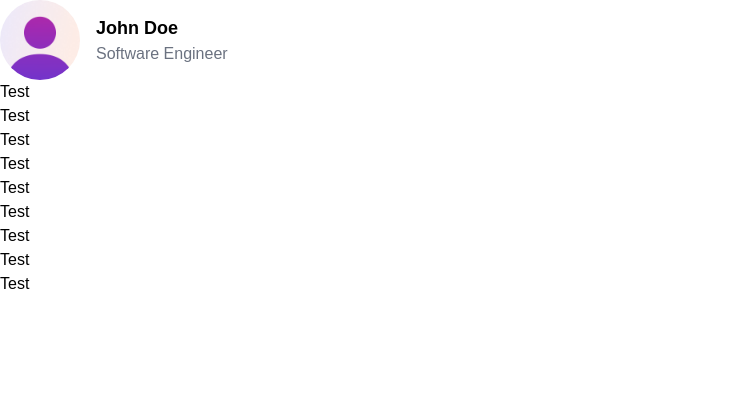
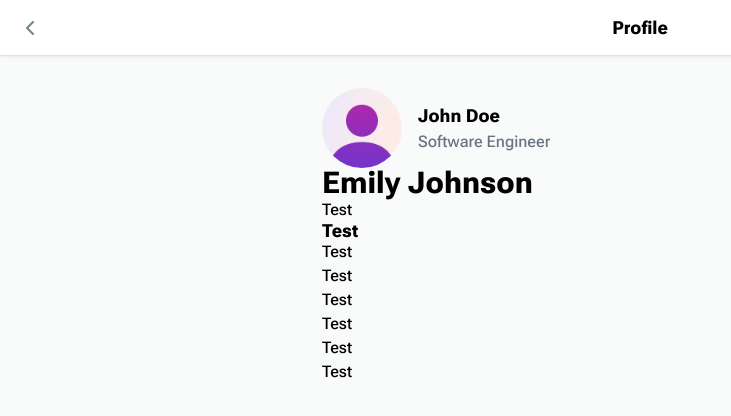
Before and after one commit to TheMaverink/metaversal-test, a Next.js app: page /profile in a window 1280 px wide. Shown: the top 416 px of the page, without its empty margins (0-731 px from the left). Built offline with nearby package versions, Linux system fonts and the light colour scheme.

Commit message:
extended tailwind config and TitileBar component

```diff
--- /dev/null
+++ b/app/components/PostCard/index.js
@@ -0,0 +1,7 @@
+import React from 'react'
+
+export default function PostCard() {
+  return (
+    <div>PostCard</div>
+  )
+}
--- /dev/null
+++ b/app/components/ProfileCard/index.js
@@ -0,0 +1,7 @@
+import React from 'react'
+
+export default function ProfileCard() {
+  return (
+    <div>ProfileCard</div>
+  )
+}
--- /dev/null
+++ b/app/components/TitleBar/index.js
@@ -0,0 +1,41 @@
+'use client';
+
+import React from 'react';
+import { useRouter, usePathname } from 'next/navigation';
+
+import { Heading3 } from '../typography';
+
+const BackButton = () => {
+  const router = useRouter();
+
+  const handleBack = () => {
+    router.back();
+  };
+
+  return (
+    <button
+      onClick={handleBack}
+      className="absolute top-1/2 left-[2%] transform -translate-y-1/2 w-6 h-12"
+    >
+      <img src="/images/icons/back-icon.png" alt="Back" />
+    </button>
+  );
+};
+
+//on figma i can see a button on the right side.. but is not mentioned on the specs?
+
+export default function TitleBar() {
+  const pathname = usePathname();
+
+  const isProfilePage = pathname == '/profile';
+
+  return (
+    <div
+      className="relative h-14 w-full flex items-center justify-center  border-b border-[#DFDFDF] bg-white"
+      style={{ boxShadow: '0px 1px 3px 0px #1A1A1A14' }}
+    >
+      {isProfilePage && <BackButton />}
+      <Heading3>{isProfilePage ? 'Profile' : 'Feed'}</Heading3>
+    </div>
+  );
+}
--- a/app/components/TopBar/index.js
+++ /dev/null
@@ -1,8 +0,0 @@
-import React from 'react'
-import {Heading3} from '../typography'
-
-export default function TopBar() {
-  return (
-    <div className=""><Heading3></Heading3></div>
-  )
-}
--- a/app/components/UserCard/index.js
+++ b/app/components/UserCard/index.js
@@ -0,0 +1,7 @@
+import React from 'react'
+
+export default function UserCard() {
+  return (
+    <div>UserCard</div>
+  )
+}
--- a/app/components/typography/index.js
+++ b/app/components/typography/index.js
@@ -1,5 +1,5 @@
 export const Heading1 = ({children})=>{
-    return <h1 className="text-primary">{children}</h1>
+    return <h1 className="text-h1">Emily Johnson</h1>
 }
 
 export const Heading2 = ({children})=>{
@@ -7,7 +7,7 @@ export const Heading2 = ({children})=>{
 }
 
 export const Heading3 = ({children})=>{
-    return <h3>{children}</h3>
+    return <h3 className="font-extrabold text-[18px] leading-[18px]">{children}</h3>
 }
 
 export const Heading4 = ({children})=>{
--- a/app/layout.js
+++ b/app/layout.js
@@ -1,29 +1,26 @@
-import localFont from "next/font/local";
-import "./globals.css";
-
-const geistSans = localFont({
-  src: "./fonts/GeistVF.woff",
-  variable: "--font-geist-sans",
-  weight: "100 900",
-});
-const geistMono = localFont({
-  src: "./fonts/GeistMonoVF.woff",
-  variable: "--font-geist-mono",
-  weight: "100 900",
-});
+import { Roboto_Flex, Yaldevi } from 'next/font/google';
+import './globals.css';
+import TitleBar from './components/TitleBar';
 
 export const metadata = {
-  title: "Create Next App",
-  description: "Generated by create next app",
+  title: 'Create Next App',
+  description: 'Generated by create next app',
 };
+
+const robotoFlex = Roboto_Flex({
+  subsets: ['latin'],
+  variable: '--roboto-flex',
+  display: 'swap',
+  weight: ['500', '800'],
+  // axes: ["wdth"] //figure it out why is not working
+});
 
 export default function RootLayout({ children }) {
   return (
     <html lang="en">
-      <body
-        className={`${geistSans.variable} ${geistMono.variable} antialiased`}
-      >
-        {children}
+      <body className={`${robotoFlex.className} antialiased bg-[#F9FAFA]`}>
+        <TitleBar></TitleBar>
+        <div className="w-[70vw] max-w-[700px] mx-auto min-h-screen p-[32px] gap-[48px]">{children}</div>
       </body>
     </html>
   );
--- a/app/page.js
+++ /dev/null
@@ -1,101 +0,0 @@
-import Image from "next/image";
-
-export default function Home() {
-  return (
-    <div className="grid grid-rows-[20px_1fr_20px] items-center justify-items-center min-h-screen p-8 pb-20 gap-16 sm:p-20 font-[family-name:var(--font-geist-sans)]">
-      <main className="flex flex-col gap-8 row-start-2 items-center sm:items-start">
-        <Image
-          className="dark:invert"
-          src="https://nextjs.org/icons/next.svg"
-          alt="Next.js logo"
-          width={180}
-          height={38}
-          priority
-        />
-        <ol className="list-inside list-decimal text-sm text-center sm:text-left font-[family-name:var(--font-geist-mono)]">
-          <li className="mb-2">
-            Get started by editing{" "}
-            <code className="bg-black/[.05] dark:bg-white/[.06] px-1 py-0.5 rounded font-semibold">
-              app/page.js
-            </code>
-            .
-          </li>
-          <li>Save and see your changes instantly.</li>
-        </ol>
-
-        <div className="flex gap-4 items-center flex-col sm:flex-row">
-          <a
-            className="rounded-full border border-solid border-transparent transition-colors flex items-center justify-center bg-foreground text-background gap-2 hover:bg-[#383838] dark:hover:bg-[#ccc] text-sm sm:text-base h-10 sm:h-12 px-4 sm:px-5"
-            href="https://vercel.com/new?utm_source=create-next-app&utm_medium=appdir-template-tw&utm_campaign=create-next-app"
-            target="_blank"
-            rel="noopener noreferrer"
-          >
-            <Image
-              className="dark:invert"
-              src="https://nextjs.org/icons/vercel.svg"
-              alt="Vercel logomark"
-              width={20}
-              height={20}
-            />
-            Deploy now
-          </a>
-          <a
-            className="rounded-full border border-solid border-black/[.08] dark:border-white/[.145] transition-colors flex items-center justify-center hover:bg-[#f2f2f2] dark:hover:bg-[#1a1a1a] hover:border-transparent text-sm sm:text-base h-10 sm:h-12 px-4 sm:px-5 sm:min-w-44"
-            href="https://nextjs.org/docs?utm_source=create-next-app&utm_medium=appdir-template-tw&utm_campaign=create-next-app"
-            target="_blank"
-            rel="noopener noreferrer"
-          >
-            Read our docs
-          </a>
-        </div>
-      </main>
-      <footer className="row-start-3 flex gap-6 flex-wrap items-center justify-center">
-        <a
-          className="flex items-center gap-2 hover:underline hover:underline-offset-4"
-          href="https://nextjs.org/learn?utm_source=create-next-app&utm_medium=appdir-template-tw&utm_campaign=create-next-app"
-          target="_blank"
-          rel="noopener noreferrer"
-        >
-          <Image
-            aria-hidden
-            src="https://nextjs.org/icons/file.svg"
-            alt="File icon"
-            width={16}
-            height={16}
-          />
-          Learn
-        </a>
-        <a
-          className="flex items-center gap-2 hover:underline hover:underline-offset-4"
-          href="https://vercel.com/templates?framework=next.js&utm_source=create-next-app&utm_medium=appdir-template-tw&utm_campaign=create-next-app"
-          target="_blank"
-          rel="noopener noreferrer"
-        >
-          <Image
-            aria-hidden
-            src="https://nextjs.org/icons/window.svg"
-            alt="Window icon"
-            width={16}
-            height={16}
-          />
-          Examples
-        </a>
-        <a
-          className="flex items-center gap-2 hover:underline hover:underline-offset-4"
-          href="https://nextjs.org?utm_source=create-next-app&utm_medium=appdir-template-tw&utm_campaign=create-next-app"
-          target="_blank"
-          rel="noopener noreferrer"
-        >
-          <Image
-            aria-hidden
-            src="https://nextjs.org/icons/globe.svg"
-            alt="Globe icon"
-            width={16}
-            height={16}
-          />
-          Go to nextjs.org →
-        </a>
-      </footer>
-    </div>
-  );
-}
--- a/next.config.mjs
+++ b/next.config.mjs
@@ -1,4 +1,13 @@
 /** @type {import('next').NextConfig} */
-const nextConfig = {};
+const nextConfig = {
+    async rewrites() {
+      return [
+        {
+          source: '/',
+          destination: '/feed',
+        },
+      ]
+    },
+  }
 
-export default nextConfig;
+  export default nextConfig
--- a/tailwind.config.js
+++ b/tailwind.config.js
@@ -8,16 +8,28 @@ module.exports = {
   theme: {
     extend: {
       colors: {
-        background: 'var(--background)',
-        foreground: 'var(--foreground)',
-        primary: 'var(--text-primary)',
+        primary_black: '#141C24',
         primary_pink: '#FF0073',
         primary_purple: '#811AB8',
         primary_blue: '#4426D9',
         background_light: '#ECE9FB',
         background_peach: '#FDEDE7',
       },
+      fontFamily: {
+        roboto: ['Roboto Flex', 'sans-serif'],
+      },
+      fontWeight: {
+        '800': '800',
+      },
+      fontSize: {
+        h1: ['30px', { lineHeight: '1', fontWeight: '800',fontStretch: '151%',color:'red' }],
+        h2: ['2rem', { lineHeight: '1.3', fontWeight: '600' }],
+        h3: ['2rem', { lineHeight: '1.3', fontWeight: '600' }],
+        h4: ['2rem', { lineHeight: '1.3', fontWeight: '600' }],
+      },
+
     },
+
   },
   plugins: [],
 };
```
Also changed, not shown: package.json (+5 -5 lines), 1 other file (tests, documents, lock files or other folders).
